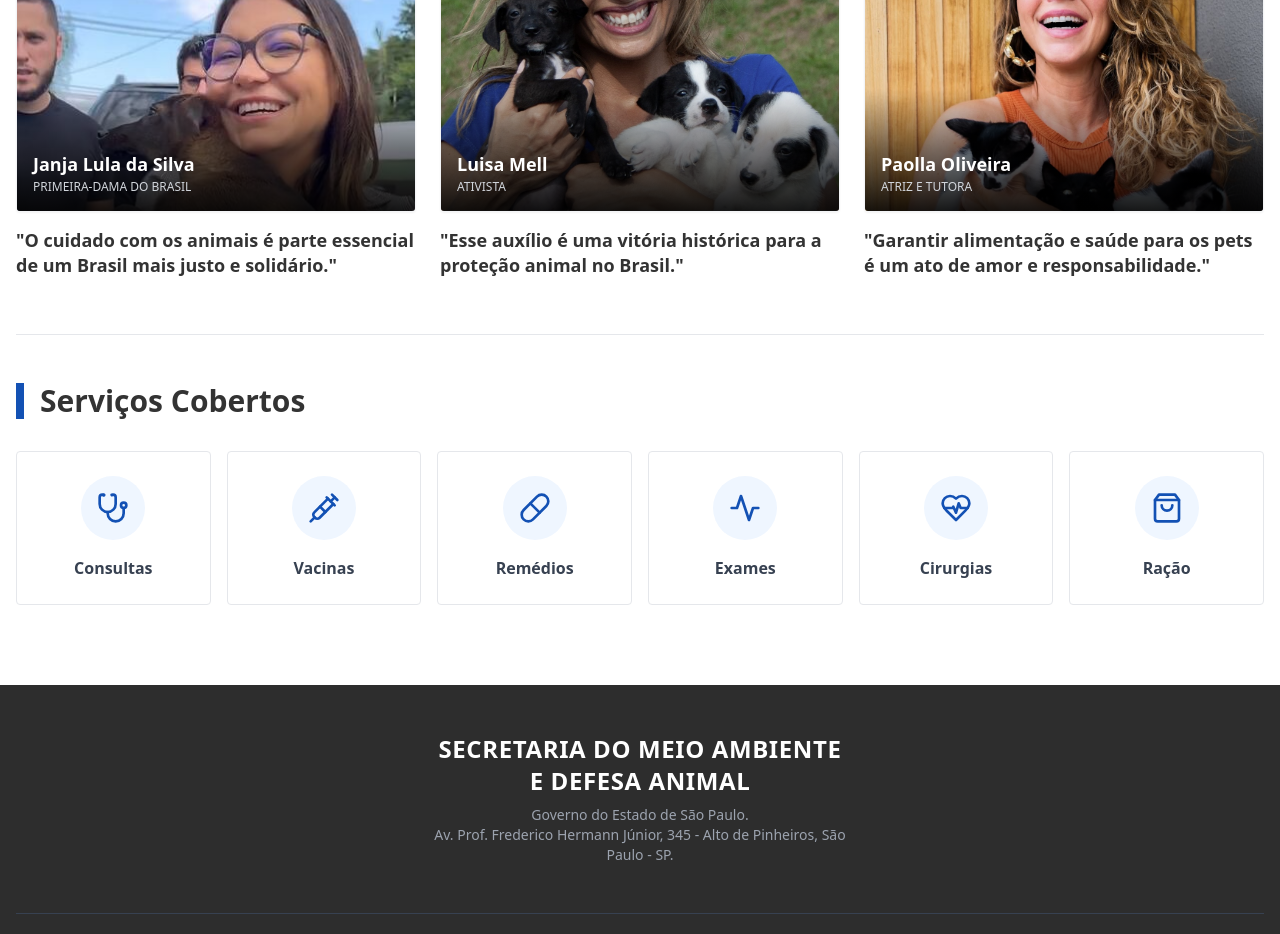
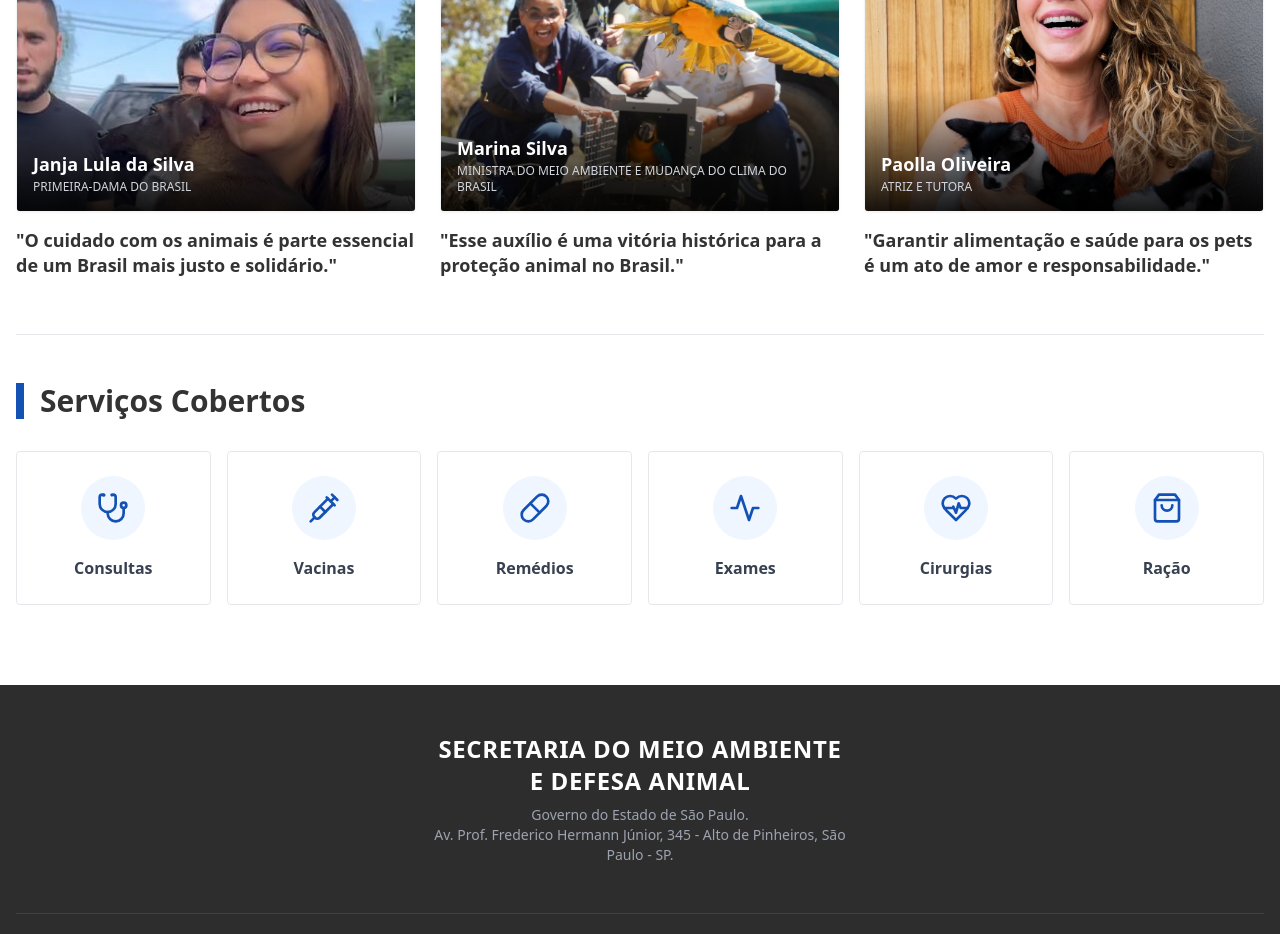
Before and after one commit to darkdogit/aux-lio-pet-layout-prontp, a React (Vite) app in the folder project/: page / in a window 1280 px wide. Shown: the part 1500-2434 px from the top of the page. Built offline with nearby package versions, Linux system fonts and the light colour scheme; no server answers.

Commit message:
Atualização completa do projeto

```diff
--- a/project/src/pages/Home.tsx
+++ b/project/src/pages/Home.tsx
@@ -219,8 +219,8 @@ function Home() {
                   quote: 'O cuidado com os animais é parte essencial de um Brasil mais justo e solidário.'
                 },
                 {
-                  name: 'Luisa Mell',
-                  role: 'Ativista',
+                  name: 'Marina Silva',
+                  role: 'Ministra do Meio Ambiente e Mudança do Clima do Brasil',
                   img: '/luisa.jpg',
                   quote: 'Esse auxílio é uma vitória histórica para a proteção animal no Brasil.'
                 },
```
Also changed, not shown: project/public/luisa.jpg.
